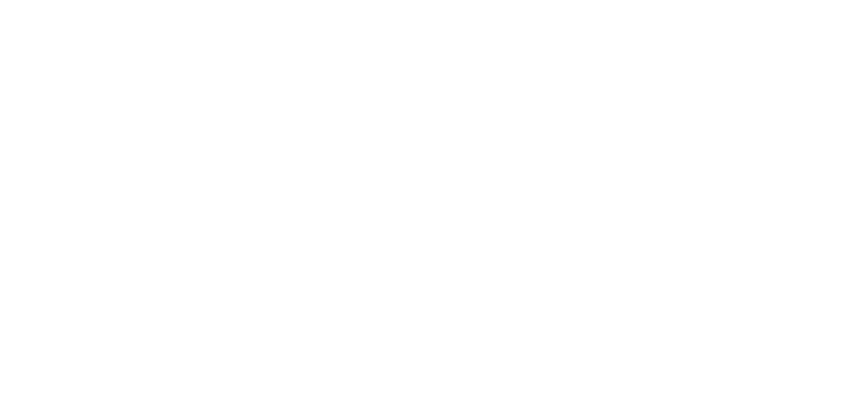
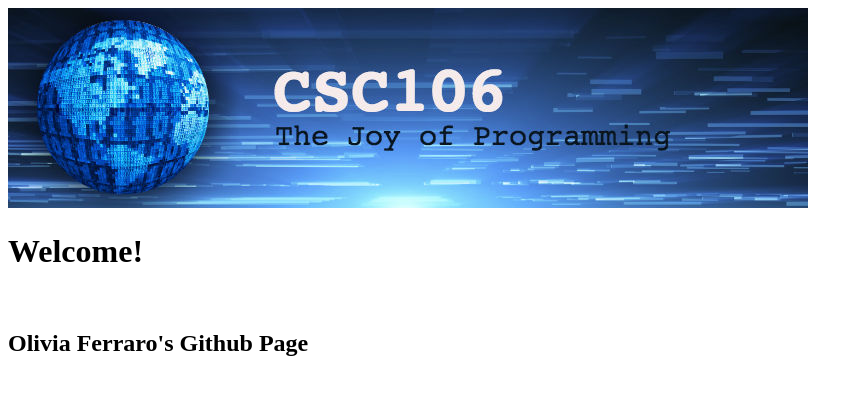
Before and after one commit to olivialferraro/olivialferraro.github.io, a plain HTML site: page index.html in a window 1280 px wide. Shown: the whole page, without its empty margins (0-863 px from the left). Drawn offline with Linux system fonts and the light colour scheme.

Commit message:
Update index.html

```diff
--- a/index.html
+++ b/index.html
@@ -1,7 +1,11 @@
 <!DOCTYPE html>
 <html>
 <head>
+  <img src="csc106_banner.jpg">
 </head>
 <body>
+  <h1>Welcome!</h1>
+  <br>
+  <h2>Olivia Ferraro's Github Page</h2>
 </body>
 </html>
```
